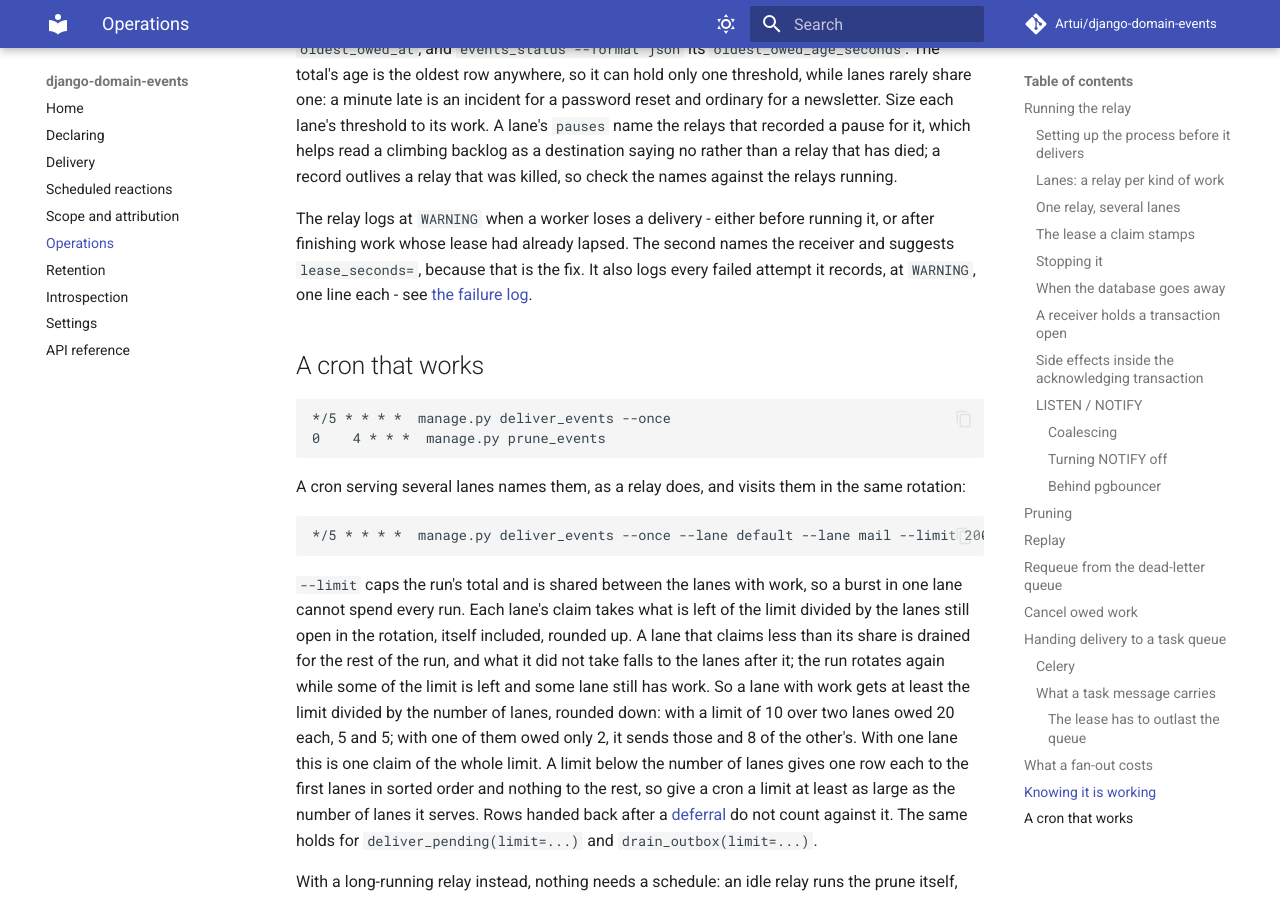
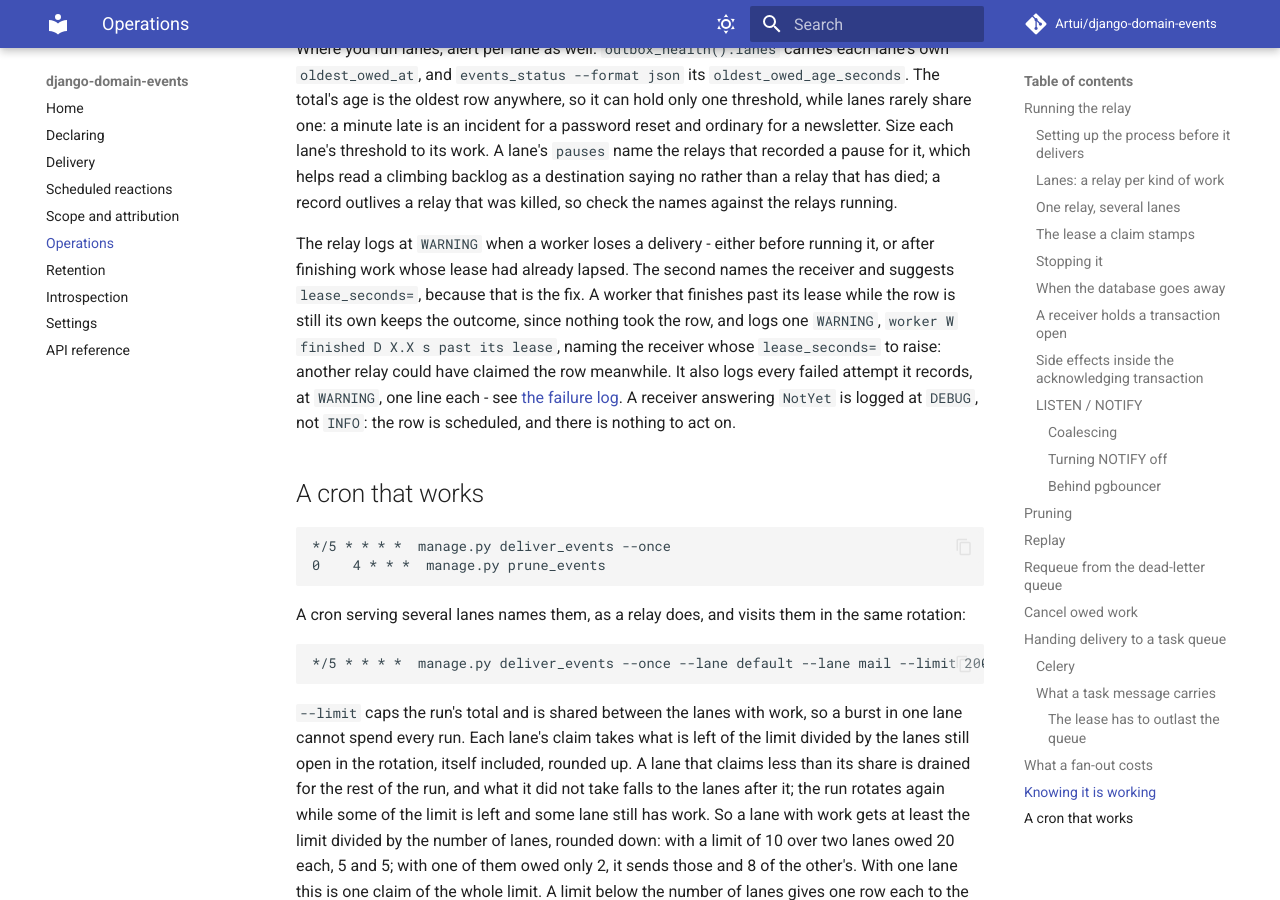
Before and after one commit to Artui/django-domain-events, an MkDocs documentation site: the page built from docs/operations.md, in a window 1280 px wide and 900 px high, scrolled down 17949 px. Built offline with MkDocs 1.6.1 and Material for MkDocs 9.7.7, drawn with Linux system fonts in a browser that asks for light colours; comment, search, counter and statistics services are not loaded; some of the changed text lies outside the part shown.

Commit message:
Operations docs: the sweep line, the past-the-lease warning and NotYet at DEBUG
Co-Authored-By: Claude Opus 5.5 <noreply@anthropic.com>

```diff
--- a/docs/operations.md
+++ b/docs/operations.md
@@ -509,7 +509,9 @@ relay runs `prune_events()` with its defaults, at most once per
 interval after it starts. Every relay does, whatever its `--lane`; a relay that
 is never idle does not; and `deliver_events --once` never does. A sweep that
 fails is logged and not retried before the next interval, and a stop request
-waits for at most one prune batch of a running sweep. Set
+waits for at most one prune batch of a running sweep. A sweep that deleted
+anything logs one INFO line, `relay <id> pruned N events and M delivery rows in
+S s`, so a prune growing slow, or deleting many delivery rows, shows. Set
 [`RELAY_PRUNE`](settings.md#relay_prune) to `False` if you schedule
 `prune_events` yourself, which is also what a `--once` deployment needs; what the
 sweep costs, and when to prefer the schedule, is in
@@ -869,9 +871,15 @@ check the names against the relays running.
 
 The relay logs at `WARNING` when a worker loses a delivery - either before
 running it, or after finishing work whose lease had already lapsed. The second
-names the receiver and suggests `lease_seconds=`, because that is the fix. It
-also logs every failed attempt it records, at `WARNING`, one line each - see
-[the failure log](delivery.md#the-failure-log).
+names the receiver and suggests `lease_seconds=`, because that is the fix. A
+worker that finishes past its lease while the row is still its own keeps the
+outcome, since nothing took the row, and logs one `WARNING`, `worker W finished
+D X.X s past its lease`, naming the receiver whose `lease_seconds=` to raise:
+another relay could have claimed the row meanwhile. It also logs every failed
+attempt it records, at `WARNING`, one line each - see
+[the failure log](delivery.md#the-failure-log). A receiver answering `NotYet`
+is logged at `DEBUG`, not `INFO`: the row is scheduled, and there is nothing to
+act on.
 
 ## A cron that works
 
```
